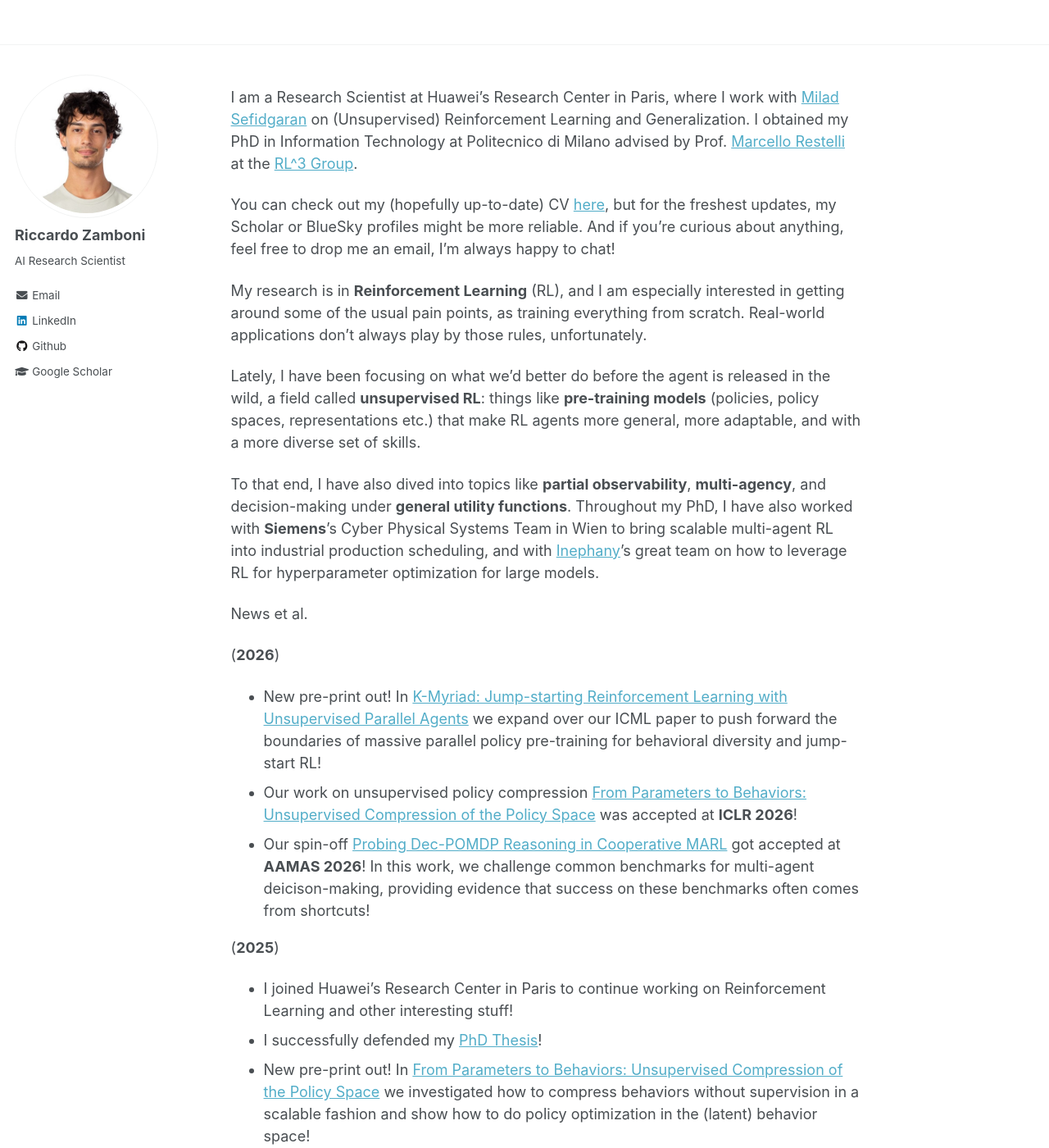
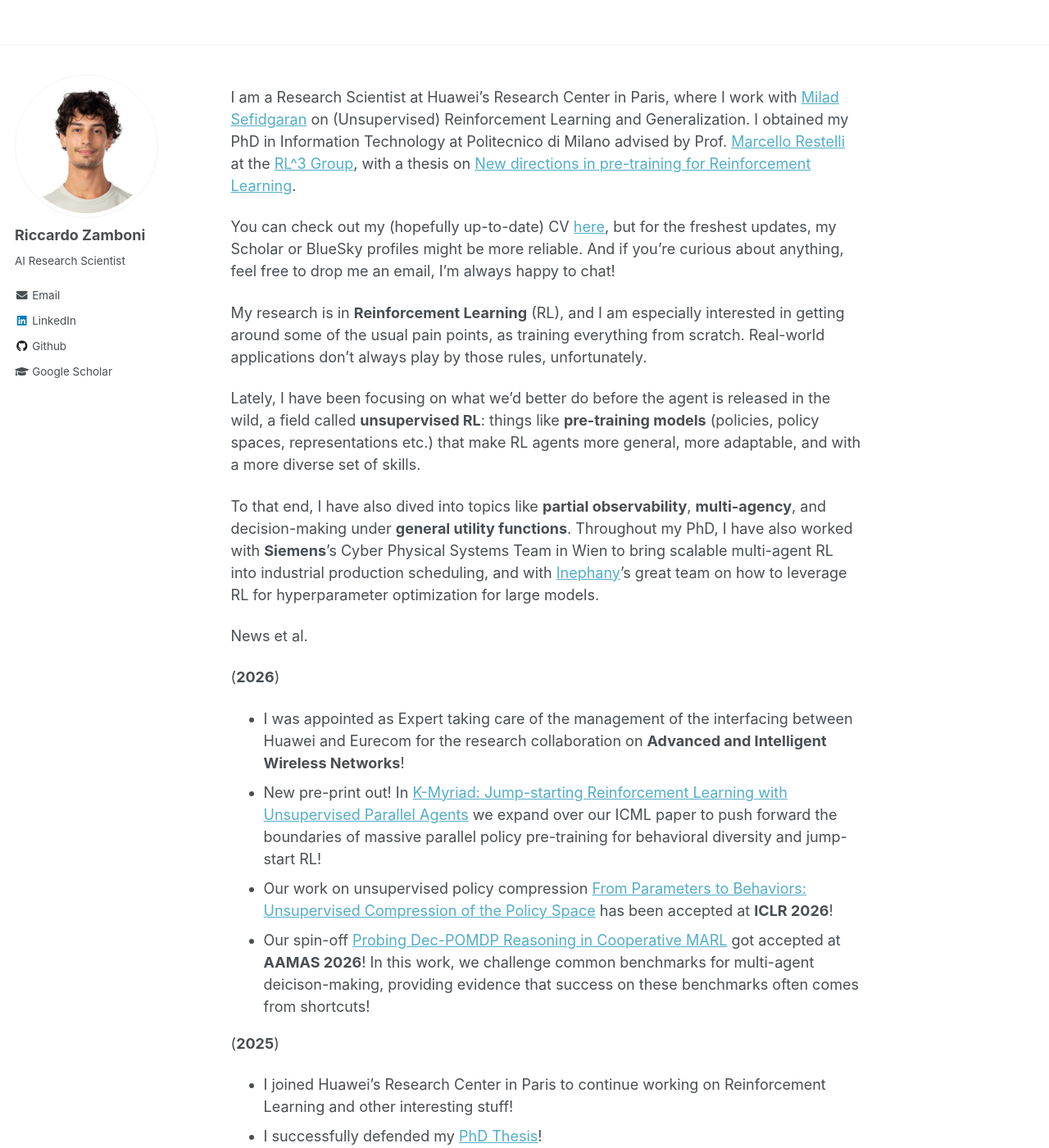
Before and after one commit to RiccZamboni/ricczamboni.github.io, a Jekyll site: the page built from _pages/about.md, in a window 1280 px wide and 1400 px high. Shown: the whole window at 82% size. Built offline with Jekyll 4.4.1, drawn with Linux system fonts in a browser that asks for light colours.

Commit message:
Update about page with thesis and news
Added thesis information and updated news section.

```diff
--- a/_pages/about.md
+++ b/_pages/about.md
@@ -9,7 +9,7 @@ redirect_from:
 ---
 
 
-I am a Research Scientist at Huawei's Research Center in Paris, where I work with [Milad Sefidgaran](https://scholar.google.com/citations?hl=en&user=-ZT1wPgAAAAJ&view_op=list_works&sortby=pubdate) on (Unsupervised) Reinforcement Learning and Generalization. I obtained my PhD in Information Technology at Politecnico di Milano advised by Prof. [Marcello Restelli](https://scholar.google.com/citations?user=xdgxRiEAAAAJ&hl=en) at the [RL^3 Group](https://rl.airlab.deib.polimi.it).
+I am a Research Scientist at Huawei's Research Center in Paris, where I work with [Milad Sefidgaran](https://scholar.google.com/citations?hl=en&user=-ZT1wPgAAAAJ&view_op=list_works&sortby=pubdate) on (Unsupervised) Reinforcement Learning and Generalization. I obtained my PhD in Information Technology at Politecnico di Milano advised by Prof. [Marcello Restelli](https://scholar.google.com/citations?user=xdgxRiEAAAAJ&hl=en) at the [RL^3 Group](https://rl.airlab.deib.polimi.it), with a thesis on [New directions in pre-training for Reinforcement Learning](https://www.politesi.polimi.it/handle/10589/244357).
 
 You can check out my (hopefully up-to-date) CV [here](/files/Academic_CV.pdf){:target="_blank"}{:rel="noopener noreferrer"}, but for the freshest updates, my Scholar or BlueSky profiles might be more reliable. And if you're curious about anything, feel free to drop me an email, I’m always happy to chat!
 
@@ -23,8 +23,9 @@ To that end, I have also dived into topics like **partial observability**, **mul
 News et al.
 
 (**2026**)
+- I was appointed as Expert taking care of the management of the interfacing between Huawei and Eurecom for the research collaboration on **Advanced and Intelligent Wireless Networks**!
 - New pre-print out! In [K-Myriad: Jump-starting Reinforcement Learning with Unsupervised Parallel Agents](https://arxiv.org/abs/2601.18580) we expand over our ICML paper to push forward the boundaries of massive parallel policy pre-training for behavioral diversity and jump-start RL!
-- Our work on unsupervised policy compression [From Parameters to Behaviors: Unsupervised Compression of the Policy Space](https://arxiv.org/abs/2509.22566) was accepted at **ICLR 2026**!
+- Our work on unsupervised policy compression [From Parameters to Behaviors: Unsupervised Compression of the Policy Space](https://arxiv.org/abs/2509.22566) has been accepted at **ICLR 2026**!
 - Our spin-off [Probing Dec-POMDP Reasoning in Cooperative MARL](https://arxiv.org/abs/2602.20804) got accepted at **AAMAS 2026**! In this work, we challenge common benchmarks for multi-agent deicison-making, providing evidence that success on these benchmarks often comes from shortcuts!
 
 (**2025**)
```
